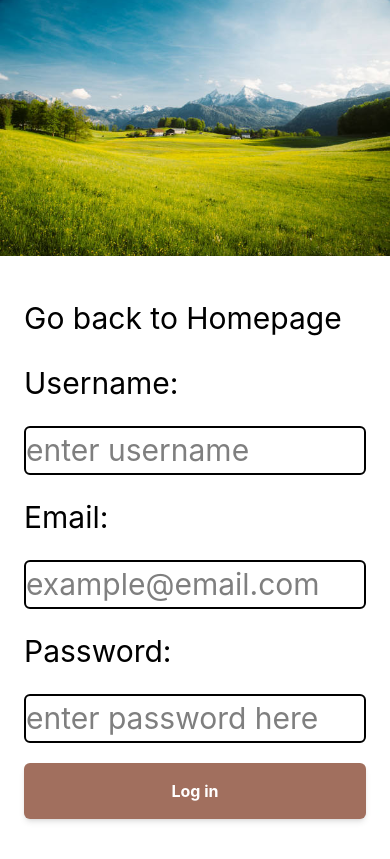
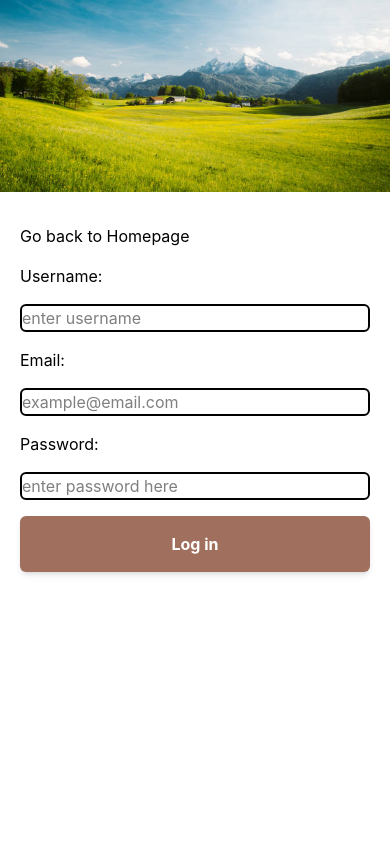
Before and after one commit to MariamAlaaFathy/andalusia-fullstack-project, a React (Vite) app: page /Login in a window 390 px wide. Built offline with nearby package versions, Linux system fonts and the light colour scheme.

Commit message:
Made all pages responsive

```diff
--- a/src/Components/AnnouncementBanner.tsx
+++ b/src/Components/AnnouncementBanner.tsx
@@ -1,6 +1,6 @@
 export default function AnnouncementBanner() {
   return (
-    <div className="max-w-[1180px] mx-auto my-6 px-4 md:px-0">
+    <div className="max-w-[1180px] mx-auto my-6 px-4 sm:px-6 lg:px-0">
       <div className="w-full bg-gradient-to-r from-[#B99081] to-[#A16F5E] text-white rounded-xl p-8 md:p-10 flex flex-col md:flex-row justify-between items-start md:items-center gap-6 shadow-sm">
         <div className="max-w-[750px]">
           <h3 className="text-2xl font-semibold mb-2 font-['El_Messiri',_serif]">
--- a/src/Components/CTASection.tsx
+++ b/src/Components/CTASection.tsx
@@ -4,7 +4,7 @@ export default function CTASection() {
   const navigate = useNavigate();
 
   return (
-    <div className="max-w-[850px] mx-auto my-24 text-center px-4">
+    <div className="max-w-[850px] mx-auto my-16 sm:my-24 text-center px-4">
       <h2 className="text-4xl md:text-5xl font-bold text-[#333333] mb-5 font-['El_Messiri',_serif]">
         Ready to start your path?
       </h2>
--- a/src/Components/ForBusinessSection.tsx
+++ b/src/Components/ForBusinessSection.tsx
@@ -5,7 +5,7 @@ export default function ForBusinessSection() {
   return (
     <div
       id="for-business"
-      className="max-w-[1180px] mx-auto my-16 px-4 md:px-0 flex flex-col md:flex-row items-center justify-between gap-12"
+      className="max-w-[1180px] mx-auto my-12 sm:my-16 px-4 sm:px-6 lg:px-0 flex flex-col md:flex-row items-center justify-between gap-8 sm:gap-12"
     >
       <div className="flex-1 text-center md:text-left">
         <h2 className="text-3xl font-bold text-[#333333] mb-5 font-['El_Messiri',_serif]">
--- a/src/Components/TestimonialsSection.tsx
+++ b/src/Components/TestimonialsSection.tsx
@@ -21,7 +21,7 @@ export default function TestimonialsSection() {
   ];
 
   return (
-    <div className="max-w-[1180px] mx-auto my-16 px-4 md:px-0">
+    <div className="max-w-[1180px] mx-auto my-12 sm:my-16 px-4 sm:px-6 lg:px-0">
       <h2 className="text-3xl font-bold text-[#333333] mb-10 font-['El_Messiri',_serif] text-center md:text-left">
         What learners say
       </h2>
--- a/src/pages/About.tsx
+++ b/src/pages/About.tsx
@@ -28,7 +28,7 @@ export default function About() {
       <div>
         <NavBar />
 
-        <section className="bg-white border-b border-[#F2EDE9] py-16 px-4 md:px-0">
+        <section className="bg-white border-b border-[#F2EDE9] py-12 sm:py-16 px-4 sm:px-6 lg:px-0">
           <div className="max-w-[1180px] mx-auto text-center">
             <h1 className="text-4xl md:text-5xl font-bold mb-4 font-['El_Messiri',_serif]">
               About Andalusia Academy
@@ -40,7 +40,7 @@ export default function About() {
           </div>
         </section>
 
-        <section className="max-w-[1180px] mx-auto my-16 px-4 md:px-0">
+        <section className="max-w-[1180px] mx-auto my-12 sm:my-16 px-4 sm:px-6 lg:px-0">
           <div className="bg-white rounded-2xl p-8 md:p-12 border border-[#F2EDE9] shadow-sm flex flex-col md:flex-row items-center gap-10">
             <div className="flex-1">
               <h2 className="text-3xl font-bold mb-4 font-['El_Messiri',_serif]">
@@ -71,7 +71,7 @@ export default function About() {
           </div>
         </section>
 
-        <section className="max-w-[1180px] mx-auto mb-20 px-4 md:px-0">
+        <section className="max-w-[1180px] mx-auto mb-16 sm:mb-20 px-4 sm:px-6 lg:px-0">
           <h2 className="text-3xl font-bold mb-8 font-['El_Messiri',_serif] text-center md:text-left">
             Why Learn With Us
           </h2>
--- a/src/pages/Contact.tsx
+++ b/src/pages/Contact.tsx
@@ -23,7 +23,7 @@ export default function Contact() {
       <div>
         <NavBar />
 
-        <section className="bg-white border-b border-[#F2EDE9] py-16 px-4 md:px-0">
+        <section className="bg-white border-b border-[#F2EDE9] py-12 sm:py-16 px-4 sm:px-6 lg:px-0">
           <div className="max-w-[1180px] mx-auto text-center">
             <h1 className="text-4xl md:text-5xl font-bold mb-4 font-['El_Messiri',_serif]">
               Contact Us
@@ -35,7 +35,7 @@ export default function Contact() {
           </div>
         </section>
 
-        <section className="max-w-[1180px] mx-auto my-16 px-4 md:px-0 grid grid-cols-1 md:grid-cols-12 gap-12">
+        <section className="max-w-[1180px] mx-auto my-12 sm:my-16 px-4 sm:px-6 lg:px-0 grid grid-cols-1 md:grid-cols-12 gap-8 sm:gap-12">
           <div className="md:col-span-7 bg-white p-8 md:p-10 rounded-2xl border border-[#F2EDE9] shadow-sm">
             <h2 className="text-2xl font-bold mb-6 font-['El_Messiri',_serif]">
               Send us a message
--- a/src/pages/Login.tsx
+++ b/src/pages/Login.tsx
@@ -2,104 +2,124 @@ import { useForm, type SubmitHandler } from "react-hook-form";
 
 import type { formtype } from "../types/formtype";
 
-
 import { NavLink } from "react-router-dom";
 
-function Login(){
+function Login() {
+  const {
+    register,
+    handleSubmit,
+    formState: { errors },
+  } = useForm<formtype>({ criteriaMode: "all", mode: "onChange" });
 
-    const {register,handleSubmit,formState:{errors}} = useForm<formtype>({criteriaMode:"all", mode:"onChange"});
+  const onSubmit: SubmitHandler<formtype> = (data) => {
+    console.log(data);
+  };
 
-    const onSubmit: SubmitHandler<formtype>=(data)=>{
-
-        console.log(data);
-
-    }
-
-    return(
-
+  return (
     <div className="min-h-screen flex flex-col md:flex-row">
-
-            <div className="w-full md:w-1/2 h-64 md:h-screen">
-
+      <div className="w-full md:w-1/2 h-48 sm:h-64 md:h-screen">
         <img
           className="w-full h-full object-cover"
           src="public/landscape2.jpg"
         />
-
       </div>
 
-            <div className="w-full md:w-1/2 flex items-center">
-
+      <div className="w-full md:w-1/2 flex items-center justify-center">
         <form
-                    className="w-full flex flex-col gap-5 px-6 py-10 md:px-12 lg:px-20 text-[30px]"
+          className="w-full max-w-2xl flex flex-col gap-4 sm:gap-5 px-5 sm:px-8 md:px-10 lg:px-16 py-8 sm:py-10 text-base sm:text-lg"
           onSubmit={handleSubmit(onSubmit)}
         >
-
-                    <NavLink
-                        className="hover:text-red-500"
-                        to="/"
-                    >
+          <NavLink className="hover:text-red-500" to="/">
             Go back to Homepage
           </NavLink>
 
           <label>Username: </label>
 
           <input
-                        className={errors.username ? "border-2 border-red-500 text-red-600": "w-full border-2 rounded-md"}
+            className={
+              errors.username
+                ? "border-2 border-red-500 text-red-600"
+                : "w-full border-2 rounded-md"
+            }
             placeholder="enter username"
-                        {...register("username",{required:"username is required",minLength:{value: 8, message:"username should atleast be 8 characters long"}})}
+            {...register("username", {
+              required: "username is required",
+              minLength: {
+                value: 8,
+                message: "username should atleast be 8 characters long",
+              },
+            })}
           />
 
-                    {
-                        errors.username && Object.values(errors.username.types ?? {}).map((error,index)=>
-                            <p className="text-red-600" key={index}>{error}</p>
-                        )
-                    }
+          {errors.username &&
+            Object.values(errors.username.types ?? {}).map((error, index) => (
+              <p className="text-red-600" key={index}>
+                {error}
+              </p>
+            ))}
 
           {/* must add logic if username doesnt exist since this is login */}
 
           <label>Email: </label>
 
           <input
-                        className={errors.email ? "border-2 border-red-500 text-red-600" :"w-full border-2 rounded-md"}
+            className={
+              errors.email
+                ? "border-2 border-red-500 text-red-600"
+                : "w-full border-2 rounded-md"
+            }
             placeholder="example@email.com"
-                        {...register("email",{required:"email is required", pattern: {value:/^[a-zA-Z0-9._%+-]+@[a-zA-Z0-9.-]+\.[a-zA-Z]{2,}$/ , message: "email is invalid"}})}
+            {...register("email", {
+              required: "email is required",
+              pattern: {
+                value: /^[a-zA-Z0-9._%+-]+@[a-zA-Z0-9.-]+\.[a-zA-Z]{2,}$/,
+                message: "email is invalid",
+              },
+            })}
           />
 
-                    {
-                        errors.email && Object.values(errors.email.types ?? {}).map((error,index)=>
-                            <p className="text-red-600" key={index}>{error}</p>
-                        )
-                    }
+          {errors.email &&
+            Object.values(errors.email.types ?? {}).map((error, index) => (
+              <p className="text-red-600" key={index}>
+                {error}
+              </p>
+            ))}
 
           <label>Password: </label>
 
           <input
-                        className={errors.password ? "border-2 border-red-500 text-red-600": "w-full border-2 rounded-md"}
+            className={
+              errors.password
+                ? "border-2 border-red-500 text-red-600"
+                : "w-full border-2 rounded-md"
+            }
             type="password"
             placeholder="enter password here"
-                        {...register("password",{required:"password is required", minLength: {value:8 , message:"password should be 8 characters long"}})}
+            {...register("password", {
+              required: "password is required",
+              minLength: {
+                value: 8,
+                message: "password should be 8 characters long",
+              },
+            })}
           />
 
-                    {
-                        errors.password && Object.values(errors.password.types ?? {}).map((error, index)=>
-                            <p className="text-red-600" key={index}>{error}</p>
-                        )
-                    }
+          {errors.password &&
+            Object.values(errors.password.types ?? {}).map((error, index) => (
+              <p className="text-red-600" key={index}>
+                {error}
+              </p>
+            ))}
 
           <input
             className="bg-[#A16F5E] hover:bg-[#8d5e4f] text-white font-bold px-10 py-4 rounded-md text-base transition-colors cursor-pointer shadow-md"
             type="submit"
             value="Log in"
           />
-
         </form>
-
       </div>
-
     </div>
-    )
-
+  );
 }
 
 export default Login;
--- a/src/pages/Signup.tsx
+++ b/src/pages/Signup.tsx
@@ -15,16 +15,16 @@ function Signup() {
   const password = watch("password");
   return (
     <div className="min-h-screen flex flex-col md:flex-row">
-      <div className="w-full md:w-1/2 h-64 md:h-screen">
+      <div className="w-full md:w-1/2 h-48 sm:h-64 md:h-screen">
         <img
           className="w-full h-full object-cover"
           src="public/landscape2.jpg"
         />
       </div>
 
-      <div className="w-full md:w-1/2 flex items-center">
+      <div className="w-full md:w-1/2 flex items-center justify-center">
         <form
-          className="w-full flex flex-col gap-5 px-6 py-10 md:px-12 lg:px-20 text-[30px]"
+          className="w-full max-w-2xl flex flex-col gap-4 sm:gap-5 px-5 sm:px-8 md:px-10 lg:px-16 py-8 sm:py-10 text-base sm:text-lg"
           onSubmit={handleSubmit(onSubmit)}
         >
           <NavLink className="hover:text-red-500" to="/">
```
Also changed, not shown: src/Components/Footer.tsx (+7 -7 lines), src/Components/NavBar.tsx (+7 -13 lines), src/Components/Opening.tsx (+14 -22 lines). Lines whose indentation alone changed are shown as unchanged.
